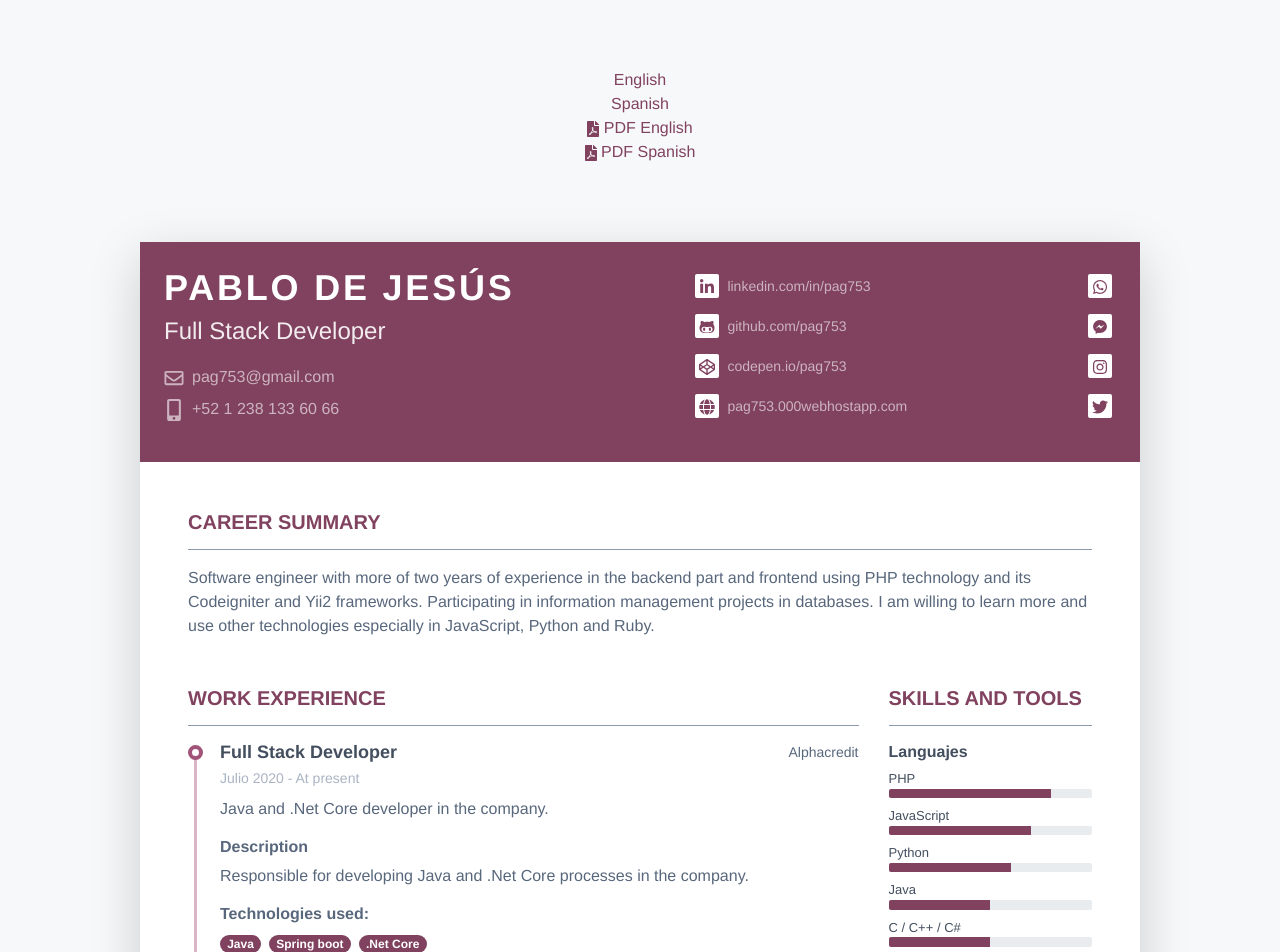
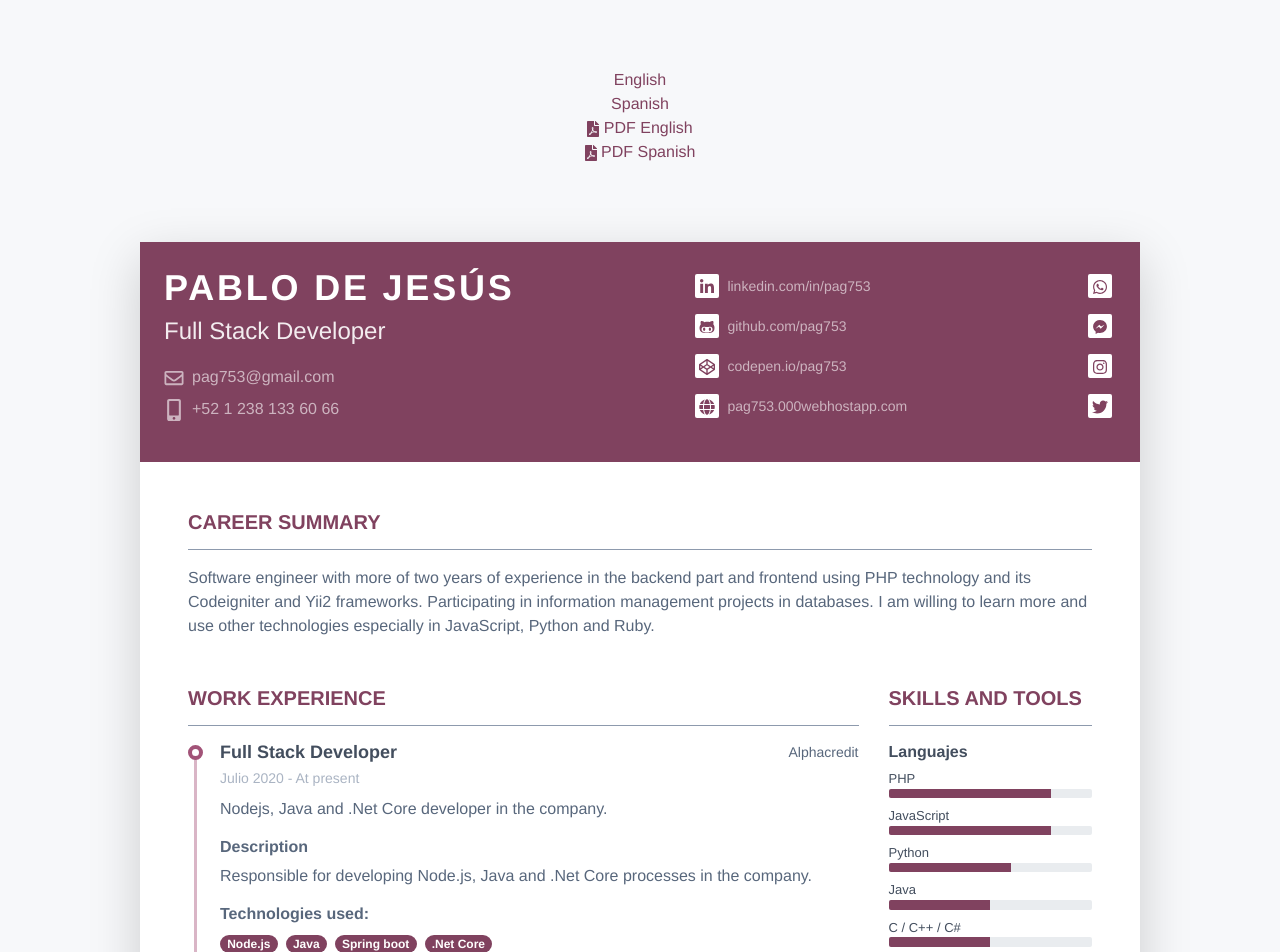
Before and after one commit to pag753/resume-vuejs, a Vue app: page /#/ in a window 1280 px wide. Shown: the top 952 px of the page. Built offline with nearby package versions, Linux system fonts and the light colour scheme; no server answers.

Commit message:
Se agregó la experiencia en Node.js

```diff
--- a/src/arrays/english.js
+++ b/src/arrays/english.js
@@ -52,7 +52,7 @@ export default {
     //Alphacredit
     'Alphacredit',
     'Julio 2020 - At present',
-    'Java and .Net Core developer in the company.',
-    'Responsible for developing Java and .Net Core processes in the company.',
+    'Nodejs, Java and .Net Core developer in the company.',
+    'Responsible for developing Node.js, Java and .Net Core processes in the company.',
   ]
 }
--- a/src/arrays/spanish.js
+++ b/src/arrays/spanish.js
@@ -52,7 +52,7 @@ export default {
     //ALPHACREDIT
     'Alphacredit',
     'Julio 2020 - Presente',
-    'Desarrollador full stack en Java y .Net Core en la empresa',
-    'Responsable de desarrollar en Java y .Net Core procesos de la empresa.'
+    'Desarrollador full stack en Node.js, Java y .Net Core en la empresa',
+    'Responsable de desarrollar en Node.js, Java y .Net Core procesos de la empresa.'
   ]
 }
--- a/src/components/HelloWorld.vue
+++ b/src/components/HelloWorld.vue
@@ -61,6 +61,7 @@
                       <p>{{ arr[52] }}</p>
                       <h4 class="resume-timeline-item-desc-heading font-weight-bold">{{ arr[13] }}</h4>
                       <ul class="list-inline">
+                        <li class="list-inline-item"><span class="badge badge-primary badge-pill">Node.js</span></li>
                         <li class="list-inline-item"><span class="badge badge-primary badge-pill">Java</span></li>
                         <li class="list-inline-item"><span class="badge badge-primary badge-pill">Spring boot</span></li>
                         <li class="list-inline-item"><span class="badge badge-primary badge-pill">.Net Core</span></li>
@@ -174,7 +175,7 @@
 										<li class="mb-2">
 											<div class="resume-skill-name">JavaScript</div>
 											<div class="progress resume-progress">
-												<div class="progress-bar theme-progress-bar-dark" role="progressbar" style="width: 70%" aria-valuenow="25" aria-valuemin="0" aria-valuemax="100"></div>
+												<div class="progress-bar theme-progress-bar-dark" role="progressbar" style="width: 80%" aria-valuenow="25" aria-valuemin="0" aria-valuemax="100"></div>
 											</div>
 										</li>
 										<li class="mb-2">
```
Also changed, not shown: 2 other files (tests, documents, lock files or other folders).
